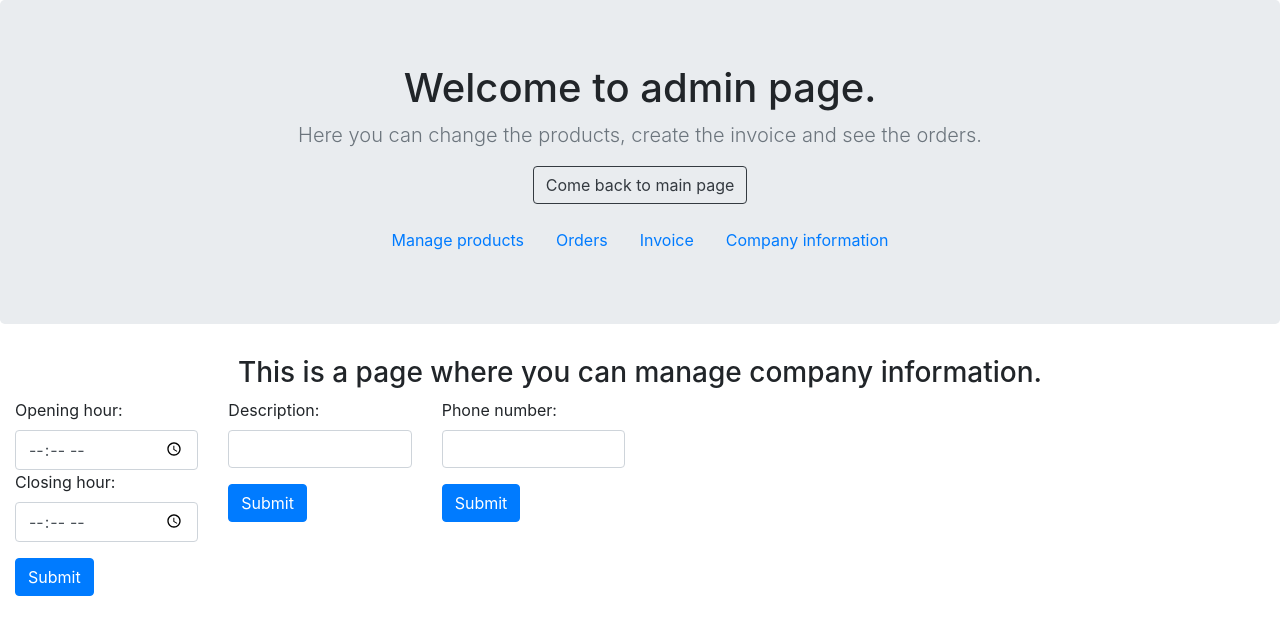
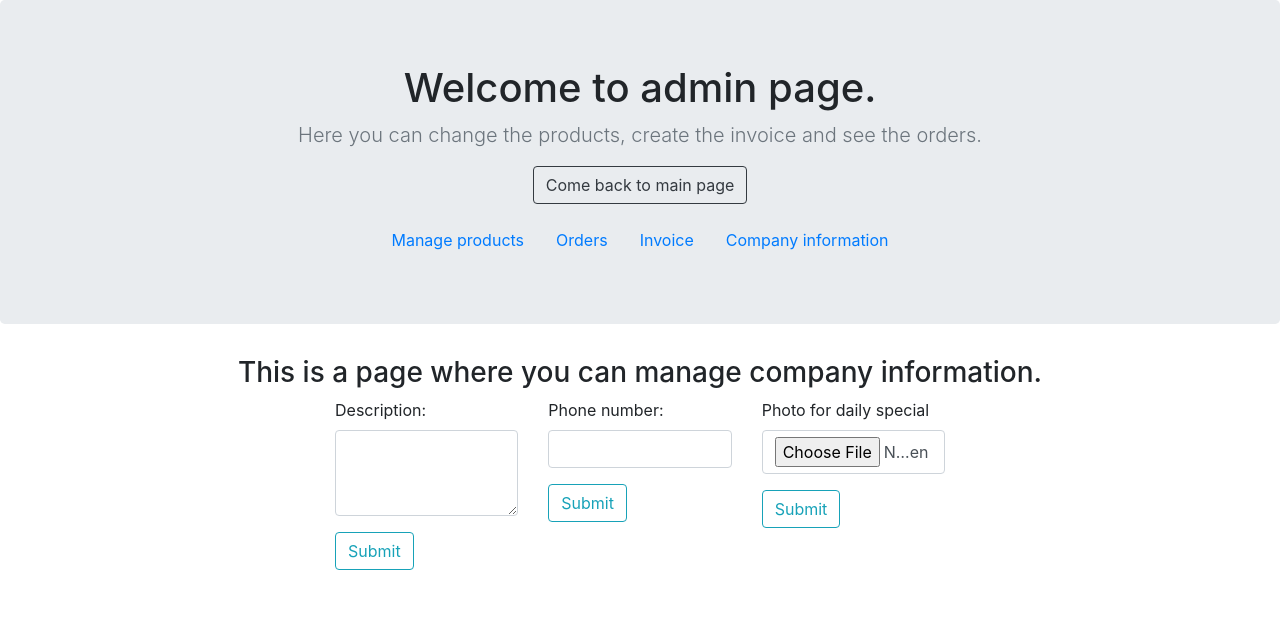
Before and after one commit to gabba23/Duck-shop, a PHP site: page /admin/companyInfo.php in a window 1280 px wide. Shown: the top 635 px of the page. Run offline with PHP 8.4, Linux system fonts and the light colour scheme.

Commit message:
Edit company info complete, working on check out system

```diff
--- a/admin/action/messages.php
+++ b/admin/action/messages.php
@@ -34,4 +34,16 @@ if ($edit == 1) {
 } elseif ($edit == 2) {
     echo "Product edits on the way";
 }
+
+if (!isset ($_GET['desc'])) {
+    $desc = 0;
+} else {
+    $desc = $_GET['desc'];
+}
+
+if ($desc == 1) {
+    echo "Description edited";
+} elseif ($desc == 2) {
+    echo "Product edits on the way";
+}
 ?>
--- a/admin/action/newProduct.php
+++ b/admin/action/newProduct.php
@@ -11,6 +11,6 @@ $productPhoto = addslashes(file_get_contents($_FILES['image']['tmp_name']));
 
 if (isset($_POST['submit'])) {
   $query = $conn->prepare("INSERT INTO Product (`ProductName`, `Descrption`, `Price`, `code`, `ProductPhoto`) VALUES ('$productName', '$productDescription', '$productPrice', '$productCode', '$productPhoto')");
-$query->execute();
+  $query->execute();
 header("Location: ../manageProducts.php?added=1");
 }
--- a/admin/companyInfo.php
+++ b/admin/companyInfo.php
@@ -1,5 +1,6 @@
 <?php
 require "admin.php";
+include "action/messages.php"
 ?>
 
 <!DOCTYPE html>
@@ -15,36 +16,38 @@ require "admin.php";
     <section class="text-center">
         <h3>This is a page where you can manage company information.</h3>
     </section>
-    <div class="d-flex">
+
+
+
+    <div class="d-flex justify-content-center">
+
 <section class="col-2">
-    <form>
+    <form method="post" action="action/descriptionEdit.php" enctype="multipart/form-data">
   <div class="form-group">
-    <label>Opening hour:</label>
-    <input type="time" class="form-control">
-    <label>Closing hour:</label>
-    <input type="time" class="form-control">
+    <label>Description:</label>
+    <textarea name="descriptionEdit" class="form-control" rows="3"></textarea>
       </div>
-  <button name="saveTime" type="submit" class="btn btn-primary">Submit</button>
+  <button name="descriptionEditButton" type="submit" class="btn btn-outline-info">Submit</button>
 </form>
 </section>
 
 <section class="col-2">
-    <form>
+    <form  method="post" action="action/numberEdit.php" enctype="multipart/form-data">
   <div class="form-group">
-    <label>Description:</label>
-    <input type="text" class="form-control">
+    <label>Phone number:</label>
+    <input type="text" name="numberEdit" class="form-control">
       </div>
-  <button name="saveDesc" type="submit" class="btn btn-primary">Submit</button>
+  <button name="numberEditButton" type="submit" class="btn btn-outline-info">Submit</button>
 </form>
 </section>
 
 <section class="col-2">
-    <form>
+    <form method="post" action="action/photoEdit.php" enctype="multipart/form-data">
   <div class="form-group">
-    <label>Phone number:</label>
-    <input type="number" class="form-control">
+    <label>Photo for daily special</label>
+    <input type="file" name="photoEdit" class="form-control">
       </div>
-  <button name="saveDesc" type="submit" class="btn btn-primary">Submit</button>
+  <button name="photoEditButton" type="submit" class="btn btn-outline-info">Submit</button>
 </form>
 </section>
 
```
Also changed, not shown: admin/action/descriptionEdit.php (added, +12 -0 lines), admin/action/numberEdit.php (added, +12 -0 lines), admin/action/photoEdit.php (added, +12 -0 lines).
